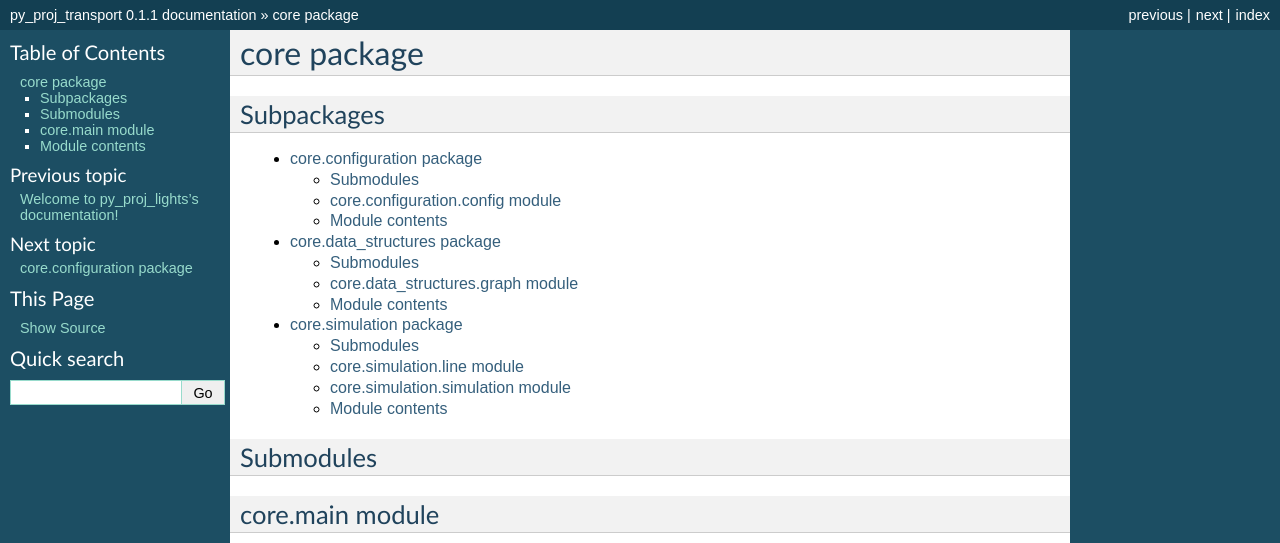
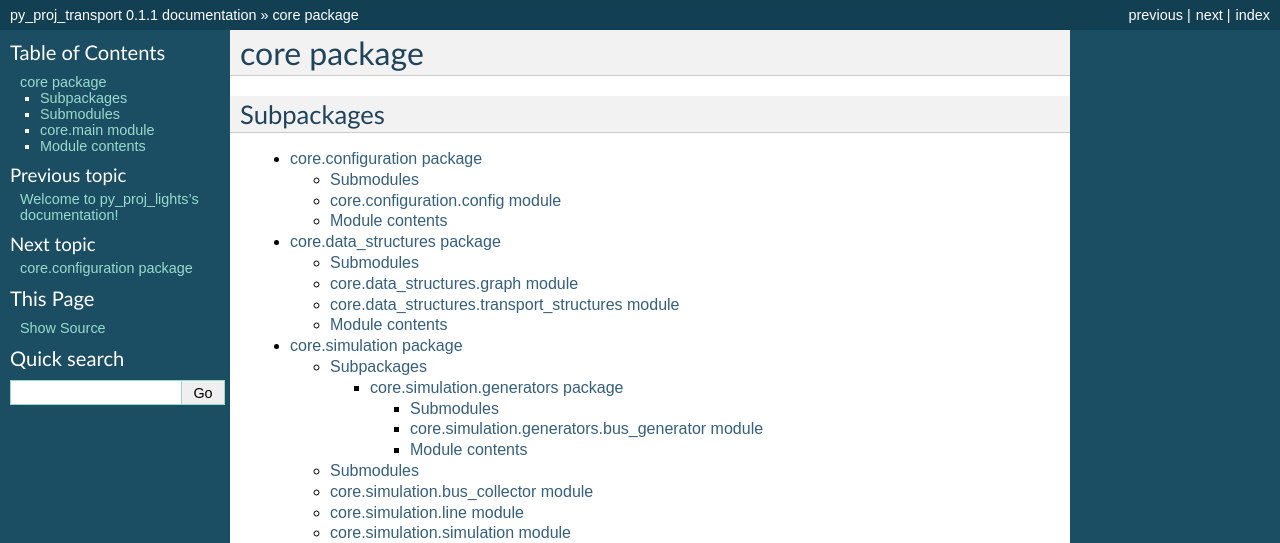
Before and after one commit to DrimTim32/py_proj_transport, a Sphinx documentation site: the page built from docs/source/core.rst, in a window 1280 px wide. Shown: the top 543 px of the page. Built offline with Sphinx 7.4.7, drawn with Linux system fonts in a browser that asks for light colours; some of the changed text lies outside the part shown; grey boxes are pictures that could not be loaded.

Commit message:
docs update

```diff
--- a/docs/source/core.data_structures.rst
+++ b/docs/source/core.data_structures.rst
@@ -12,6 +12,14 @@ core.data_structures.graph module
     :undoc-members:
     :show-inheritance:
 
+core.data_structures.transport_structures module
+------------------------------------------------
+
+.. automodule:: core.data_structures.transport_structures
+:members:
+        :undoc-members:
+        :show-inheritance:
+
 
 Module contents
 ---------------
--- /dev/null
+++ b/docs/source/core.simulation.generators.rst
@@ -0,0 +1,22 @@
+core.simulation.generators package
+==================================
+
+Submodules
+----------
+
+core.simulation.generators.bus_generator module
+-----------------------------------------------
+
+.. automodule:: core.simulation.generators.bus_generator
+:members:
+        :undoc-members:
+        :show-inheritance:
+
+
+Module contents
+---------------
+
+.. automodule:: core.simulation.generators
+:members:
+        :undoc-members:
+        :show-inheritance:
--- a/docs/source/core.simulation.rst
+++ b/docs/source/core.simulation.rst
@@ -1,8 +1,23 @@
 core.simulation package
 =======================
 
+Subpackages
+-----------
+
+.. toctree::
+
+    core.simulation.generators
+
 Submodules
 ----------
+
+core.simulation.bus_collector module
+------------------------------------
+
+.. automodule:: core.simulation.bus_collector
+:members:
+        :undoc-members:
+        :show-inheritance:
 
 core.simulation.line module
 ---------------------------
@@ -20,6 +35,14 @@ core.simulation.simulation module
     :undoc-members:
     :show-inheritance:
 
+core.simulation.status_printer module
+-------------------------------------
+
+.. automodule:: core.simulation.status_printer
+:members:
+        :undoc-members:
+        :show-inheritance:
+
 
 Module contents
 ---------------
```
Also changed, not shown: docs/source/core.configuration.rst (line endings or trailing spaces), docs/source/core.rst (line endings or trailing spaces), docs/source/modules.rst (line endings or trailing spaces).
